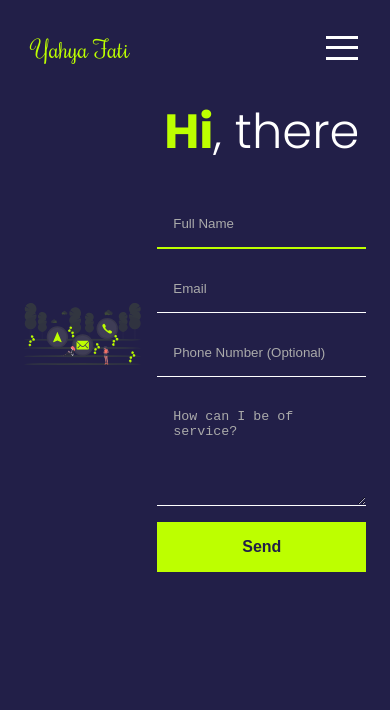
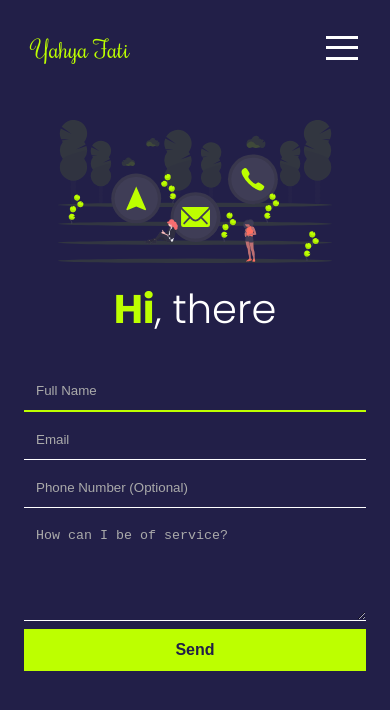
Before and after one commit to yahyafati/portfolio, a React app: page /contact in a window 390 px wide. Shown: the top 710 px of the page. Built offline with nearby package versions, Linux system fonts and the light colour scheme.

Commit message:
made contactPage responsive

```diff
--- a/src/style/contactPage/contactPage.css
+++ b/src/style/contactPage/contactPage.css
@@ -1,13 +1,32 @@
 #contactPage {
-  padding: 0 3rem;
+  padding: 3rem;
   display: flex;
   gap: 1rem;
-  justify-content: center;
-  align-items: center;
+}
+@media screen and (max-width: 768px) {
+  #contactPage {
+    padding: 2rem;
+  }
+}
+@media screen and (max-width: 640px) {
+  #contactPage {
+    flex-direction: column;
+    padding: 1.5rem;
+  }
+}
+@media screen and (max-width: 320px) {
+  #contactPage {
+    padding: 1rem;
+  }
 }
 #contactPage .contactImg {
   margin: auto;
   width: 40%;
+}
+@media screen and (max-width: 640px) {
+  #contactPage .contactImg {
+    width: 80%;
+  }
 }
 #contactPage .contact-form-container {
   display: flex;
@@ -65,5 +84,33 @@
   border-radius: 3px;
   transform: scale(0.98);
 }
+@media screen and (max-width: 640px) {
+  #contactPage .contact-form-container .form-welcome {
+    font-size: 2.5rem;
+  }
+  #contactPage .contact-form-container .contact-form {
+    gap: 0.5rem;
+  }
+  #contactPage .contact-form-container .contact-form input, #contactPage .contact-form-container .contact-form textarea {
+    padding: 0.75rem;
+  }
+  #contactPage .contact-form-container .contact-form button {
+    padding: 0.75rem;
+  }
+}
+@media screen and (max-width: 320px) {
+  #contactPage .contact-form-container .form-welcome {
+    font-size: 2rem;
+  }
+  #contactPage .contact-form-container .contact-form {
+    gap: 0.5rem;
+  }
+  #contactPage .contact-form-container .contact-form input, #contactPage .contact-form-container .contact-form textarea {
+    padding: 0.75rem;
+  }
+  #contactPage .contact-form-container .contact-form button {
+    padding: 0.75rem;
+  }
+}
 
 /*# sourceMappingURL=contactPage.css.map */
--- a/src/style/contactPage/contactPage.scss
+++ b/src/style/contactPage/contactPage.scss
@@ -22,14 +22,31 @@ $introTextZIndex: 100;
 
 
 #contactPage {
-  padding: 0 3rem;
+  padding: 3rem;
   display: flex;
   gap: 1rem;
-  justify-content: center;
-  align-items: center;
+
+
+  @media screen and (max-width: 768px) {
+    padding: 2rem;
+  }
+
+  @media screen and (max-width: 640px) {
+    flex-direction: column;
+    padding: 1.5rem;
+  }
+
+  @media screen and (max-width: 320px) {
+    padding: 1rem;
+  }
+
   .contactImg {
     margin: auto;
     width: 40%;
+
+    @media screen and (max-width: 640px) {
+      width: 80%;
+    }
   }
 
   .contact-form-container {
@@ -98,5 +115,45 @@ $introTextZIndex: 100;
         }
       }
     }
+
+    @media screen and (max-width: 768px) {
+
+    }
+
+    @media screen and (max-width: 640px) {
+      .form-welcome {
+        font-size: 2.5rem;
+      }
+
+      .contact-form {
+        gap: .5rem;
+
+        input, textarea {
+          padding: .75rem;
+        }
+
+        button {
+          padding: .75rem;
+        }
+      }
+    }
+
+    @media screen and (max-width: 320px) {
+      .form-welcome {
+        font-size: 2rem;
+      }
+
+      .contact-form {
+        gap: .5rem;
+
+        input, textarea {
+          padding: .75rem;
+        }
+
+        button {
+          padding: .75rem;
+        }
+      }
+    }
   }
 }
```
Also changed, not shown: 1 other file (tests, documents, lock files or other folders).
